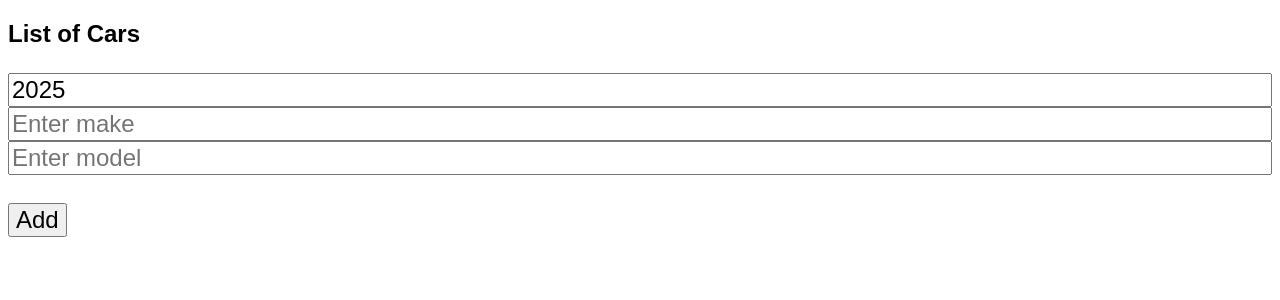
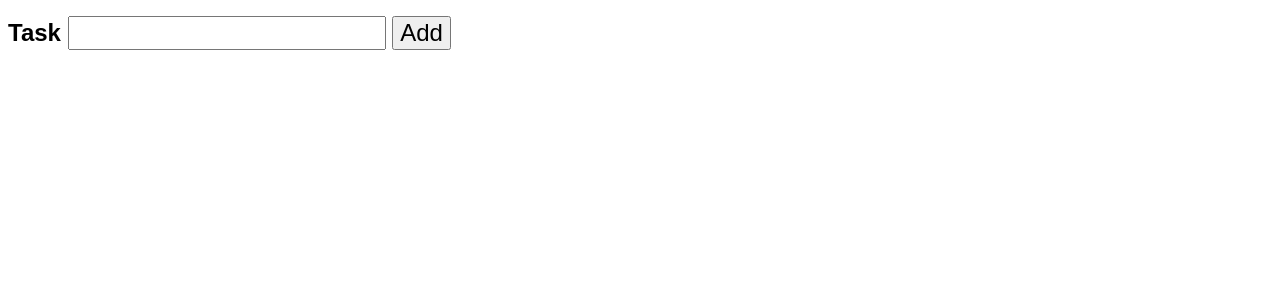
Before and after one commit to ljsalcedo-dev/learning-react, a React (Vite) app: page / in a window 1280 px wide. Shown: the top 300 px of the page. Built offline with nearby package versions, Linux system fonts and the light colour scheme.

Commit message:
to do list done

```diff
--- a/src/App.jsx
+++ b/src/App.jsx
@@ -8,14 +8,15 @@ import Food from "./components/Food.jsx";
 // import Counter from "./components/Counter.jsx";
 // import ColorPicker from "./components/ColorPicker";
 // import Car from "./components/Car.jsx";
-import CarArray from "./components/CarArray.jsx";
+// import CarArray from "./components/CarArray.jsx";
+import ToDoList from "./components/ToDoList.jsx";
 
 import { useState } from "react";
 
 function App() {
   return (
     <>
-      <CarArray />
+      <ToDoList />
     </>
   );
 }
--- /dev/null
+++ b/src/components/ToDoList.jsx
@@ -0,0 +1,84 @@
+import { useState } from "react";
+
+export default function ToDoList() {
+  const [tasks, setTasks] = useState([]);
+
+  const [newTask, setNewTask] = useState("");
+
+  const handleInputChange = (e) => {
+    setNewTask((n) => e.target.value);
+  };
+
+  const handleAddTask = () => {
+    if (newTask.trim() === "") {
+      return;
+    }
+    setTasks((t) => [...t, newTask]);
+    setNewTask((n) => "");
+  };
+
+  const handleRemoveTask = (index) => {
+    const remainingTasks = tasks.filter((_, i) => i != index);
+    setTasks((t) => remainingTasks);
+  };
+
+  const handleMoveTaskUp = (index) => {
+    if (index == 0) {
+      return;
+    }
+    console.log("Did not return");
+    const updatedTasks = [...tasks];
+    [updatedTasks[index], updatedTasks[index - 1]] = [
+      updatedTasks[index - 1],
+      updatedTasks[index],
+    ];
+
+    setTasks((t) => updatedTasks);
+  };
+
+  const handleMoveTaskDown = (index) => {
+    if (index == tasks.length - 1) {
+      return;
+    }
+
+    const updatedTasks = [...tasks];
+    [updatedTasks[index], updatedTasks[index + 1]] = [
+      updatedTasks[index + 1],
+      updatedTasks[index],
+    ];
+
+    setTasks((t) => updatedTasks);
+  };
+
+  const tasksList = tasks.map((task, index) => {
+    return (
+      <li key={index}>
+        {task}
+        &nbsp;
+        <button onClick={() => handleRemoveTask(index)}>Delete</button>
+        <button onClick={() => handleMoveTaskUp(index)}>Up</button>
+        <button onClick={() => handleMoveTaskDown(index)}>Down</button>
+      </li>
+    );
+  });
+
+  return (
+    <>
+      <div className="todolist-container">
+        <label htmlFor="input">
+          <span>Task&nbsp;</span>
+          <input
+            type="text"
+            name="input"
+            id="input"
+            value={newTask}
+            onChange={handleInputChange}
+          />
+        </label>
+        &nbsp;
+        <button onClick={handleAddTask}>Add</button>
+        <ul>{tasksList}</ul>
+      </div>
+    </>
+  );
+}
```
